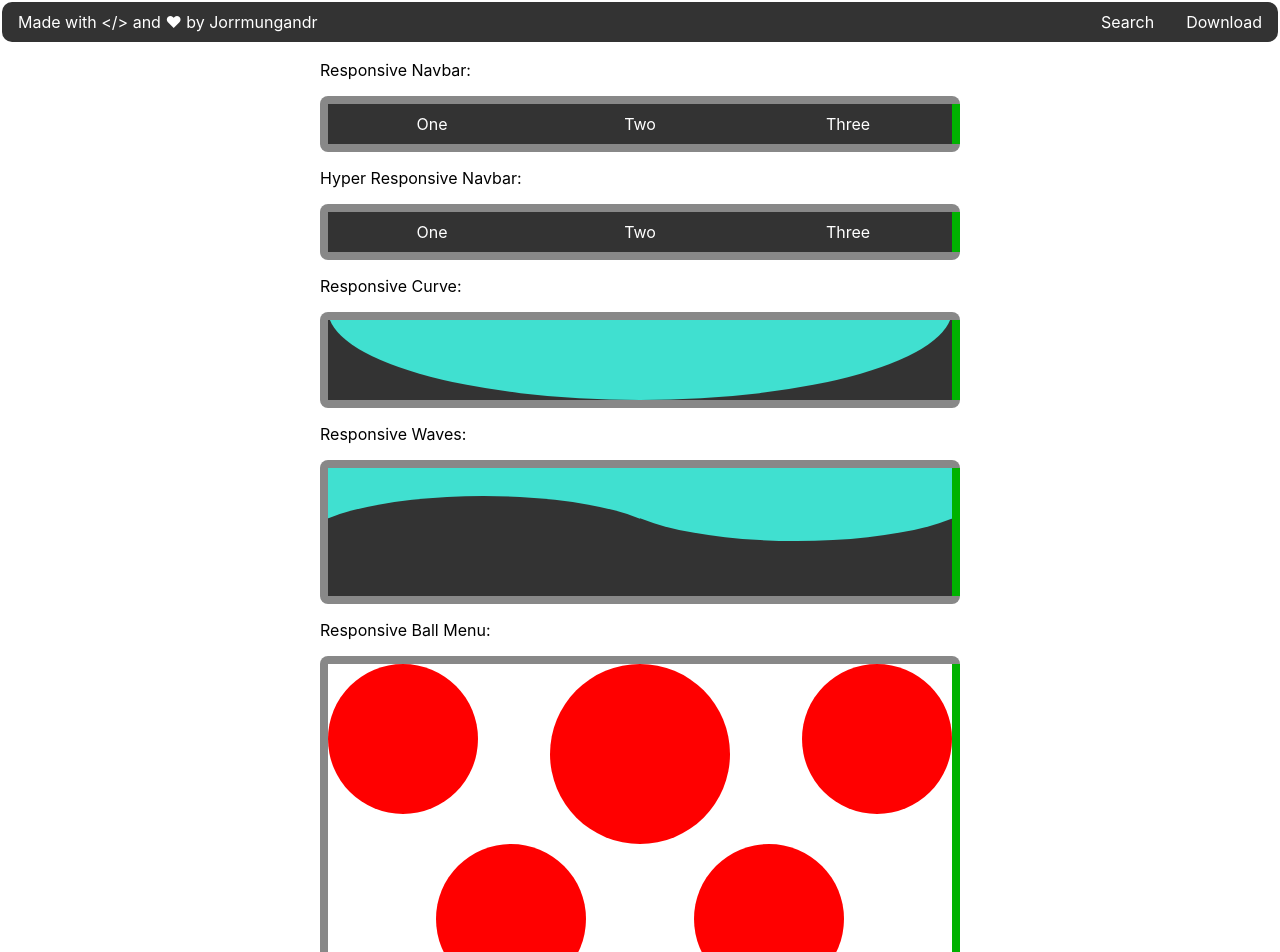
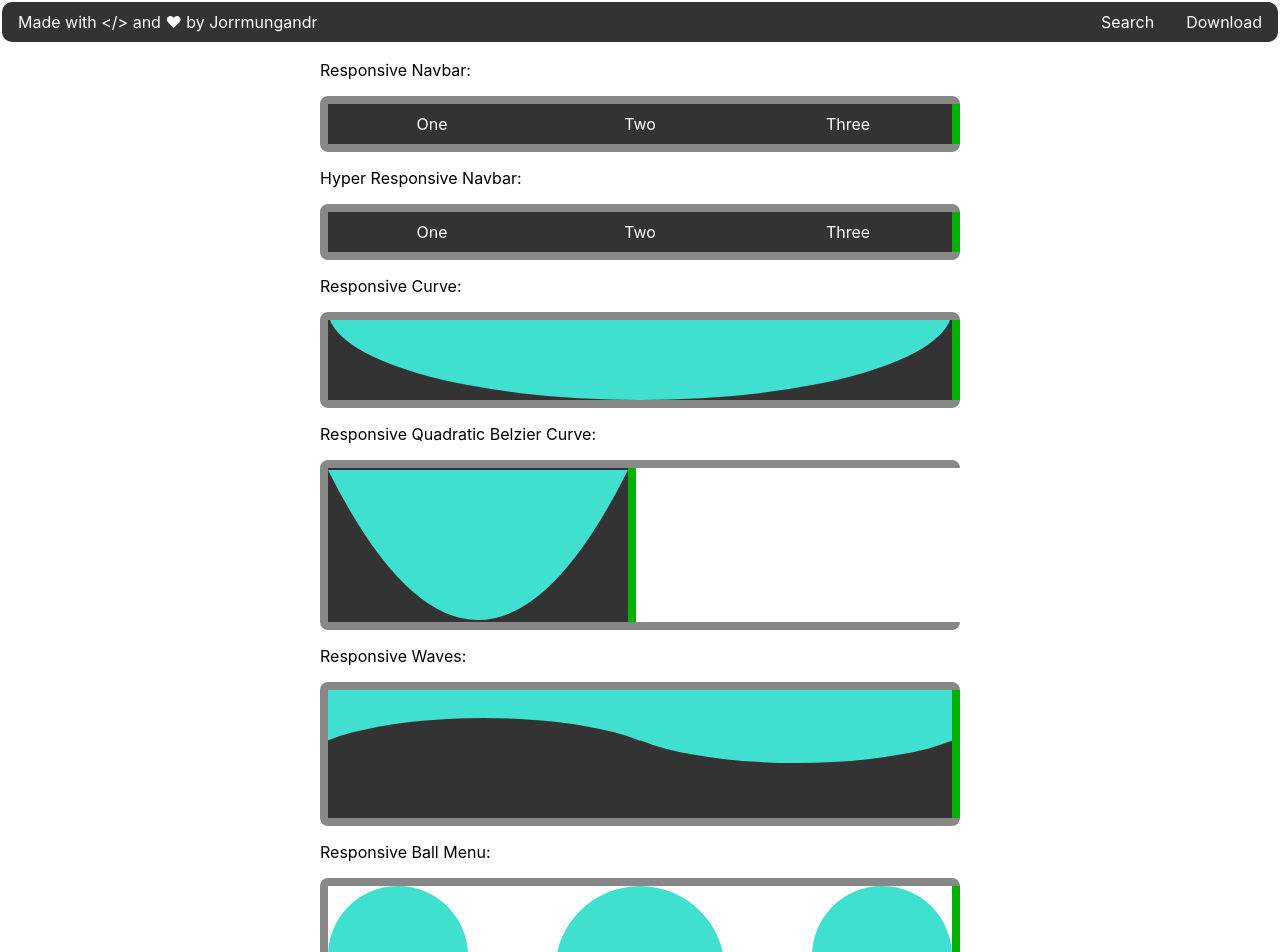
Before and after one commit to Jorrmungandr/the-responsive-scrolls, a React (Create React App) app: page / in a window 1280 px wide. Shown: the top 952 px of the page. Built offline with nearby package versions, Linux system fonts and the light colour scheme.

Commit message:
Add belzier curve

```diff
--- a/src/App.js
+++ b/src/App.js
@@ -66,8 +66,8 @@ class ResponsiveContainer extends Component {
         <ResponsiveNavbar handleMouseDown={this.handleMouseDown.bind(this)} />
         <HyperResponsiveNavbar handleMouseDown={this.handleMouseDown.bind(this)} />
         <ResponsiveCurve handleMouseDown={this.handleMouseDown.bind(this)} />
+        <ResponsiveBelzierCurve handleMouseDown={this.handleMouseDown.bind(this)}/>
         <ResponsiveWave handleMouseDown={this.handleMouseDown.bind(this)} />
-        {/* <ResponsiveBelzierCurve handleMouseDown={this.handleMouseDown.bind(this)}/>  */}
         <ResponsiveBallMenu handleMouseDown={this.handleMouseDown.bind(this)} />
         </div>
       </div>
--- a/src/components/respons-ball-menu/respons-ball-menu.jsx
+++ b/src/components/respons-ball-menu/respons-ball-menu.jsx
@@ -11,18 +11,18 @@ export default class ResponsiveBallMenu extends Component {
 
     let classArray = event.target.className.split(' ')
 
-    if (classArray.indexOf('active') === -1) {
-      [...document.querySelectorAll('.ball')].map((each) => {
-        let eachClass = each.className;
-        if (eachClass.split(' ').indexOf('active') !== -1) {
-          each.className = eachClass.split(' active').join('');
+    if (classArray.indexOf('active') < 0) {
+      [...document.querySelectorAll('.ball')].map((ball) => {
+        let ballClass = ball.className;
+        if (ballClass.split(' ').indexOf('active') >= 0) {
+          ball.className = ballClass.split(' active').join('');
         }
       });
       target.className += ' active';
     }
-    else {
-      target.className = target.className.split(' active').join('');
-    }
+    // else {
+    //   target.className = target.className.split(' active').join('');
+    // }
   }
 
   render() {
--- a/src/components/respons-ball-menu/respons-ball-menu.scss
+++ b/src/components/respons-ball-menu/respons-ball-menu.scss
@@ -15,15 +15,15 @@
       justify-content: space-evenly;
     }
     .ball {
-      width: 150px;
-      height: 150px;
-      background-color: red;
+      width: 140px;
+      height: 140px;
+      background-color: turquoise;
       @include border-radius(50%, border);
       @include transition-hw (1s, 1s);
     }
     .active {
-      width: 180px;
-      height: 180px;
+      width: 170px;
+      height: 170px;
     }
   }
 }
--- a/src/components/respons-belzier-curve/respons-belzier-curve.jsx
+++ b/src/components/respons-belzier-curve/respons-belzier-curve.jsx
@@ -5,6 +5,11 @@ export default class ResponsiveBelzierCurve extends Component {
   constructor(props) {
     super(props);
   }
+
+  componentDidMount() {
+    document.querySelector('.responsive-belzier-curve').style.display = 'flex';
+  }
+
   render() {
     return (
       <div>
@@ -14,8 +19,8 @@ export default class ResponsiveBelzierCurve extends Component {
           <div class="responsive-belzier-curve">
             <div class="left-resizer"></div>
             <div>
-              <svg height="100" class="belzier-curve-container">
-                <path d="M150 0 L75 200 L225 200 Z" id="belzier-curve" />
+              <svg height="100%" width="100%" viewBox="0 0 100 50" style={{background: '#333',color: 'turquoise',}} class="belzier-curve-container">
+                <path d="M0,0 Q50,100 100,0 Z" id="belzier-curve" fill="turquoise"/>
               </svg>
             </div>
             <div class="right-resizer belzier-resizer" onMouseDown={this.props.handleMouseDown}></div>
--- a/src/components/respons-belzier-curve/respons-belzier-curve.scss
+++ b/src/components/respons-belzier-curve/respons-belzier-curve.scss
@@ -1,18 +1,17 @@
 @import '../refs/refs.scss';
 
+.responsive-belzier-curve {
+  flex-direction: row;
   .belzier-curve-container {
     display: flex;
-  background-color: $responsive-container-bg;
     border: 1px solid blue;
     margin-left: 10px;
     #belzier-curve {
       position: relative;
-    background-color: $navbar-bg;
-    color: white;
+      background-color: turquoise;
       text-align: center;
       padding-top: 10px;
       padding-bottom: 10px;
-    flex: 1;
       &:hover {
         opacity: 0.7;
       }
@@ -23,3 +22,4 @@
     border: 1px solid red;
     float: right;
   }
+}
```
Also changed, not shown: 1 other file (tests, documents, lock files or other folders). Lines whose indentation alone changed are shown as unchanged.
